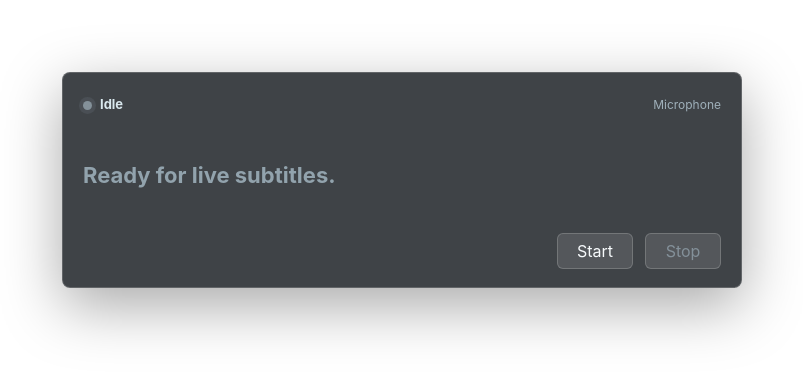
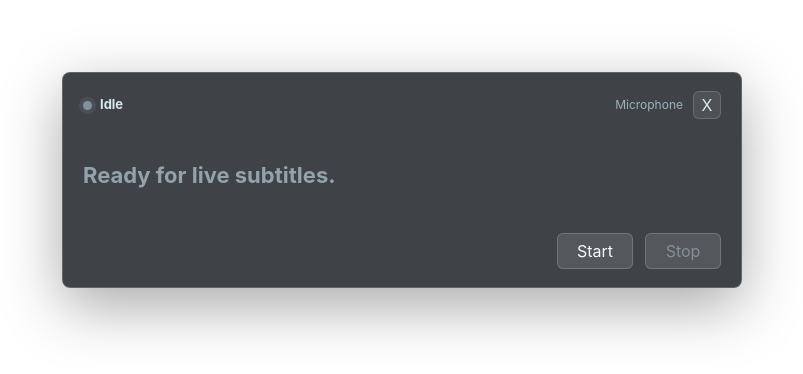
Before and after one commit to zhowzeng/subtitle-island, a SvelteKit app: page / in a window 1280 px wide. Shown: the part 220-594 px from the top of the page, without its empty margins (238-1041 px from the left). Built offline with nearby package versions, Linux system fonts and the light colour scheme.

Commit message:
feat: add window controls for subtitle island

```diff
--- a/src-tauri/tauri.conf.json
+++ b/src-tauri/tauri.conf.json
@@ -22,7 +22,7 @@
         "decorations": false,
         "transparent": true,
         "alwaysOnTop": true,
-        "skipTaskbar": true,
+        "skipTaskbar": false,
         "fullscreen": false
       }
     ],
--- a/src/routes/+page.svelte
+++ b/src/routes/+page.svelte
@@ -1,5 +1,5 @@
 <script lang="ts">
-	import { invoke } from '@tauri-apps/api/core';
+	import { invoke, isTauri } from '@tauri-apps/api/core';
 	import { listen } from '@tauri-apps/api/event';
 	import { onMount } from 'svelte';
 
@@ -28,7 +28,7 @@
 		'Start and stop control the session state.'
 	];
 
-	const isTauriRuntime = () => typeof window !== 'undefined' && '__TAURI_INTERNALS__' in window;
+	const isTauriRuntime = () => typeof window !== 'undefined' && isTauri();
 
 	function pushTranscript(segment: TranscriptSegment) {
 		transcriptLines = [...transcriptLines, segment].slice(-2);
@@ -100,6 +100,29 @@
 		sessionState = 'idle';
 	}
 
+	async function closeApp() {
+		try {
+			await invoke('close_window');
+		} catch (error) {
+			errorMessage = error instanceof Error ? error.message : String(error);
+			sessionState = 'error';
+		}
+	}
+
+	async function startWindowDrag(event: PointerEvent) {
+		const target = event.target instanceof Element ? event.target : undefined;
+
+		if (event.button !== 0 || target?.closest('button, a, input, textarea, select')) {
+			return;
+		}
+
+		event.preventDefault();
+		await invoke('start_window_drag').catch((error) => {
+			errorMessage = error instanceof Error ? error.message : String(error);
+			sessionState = 'error';
+		});
+	}
+
 	onMount(() => {
 		if (!isTauriRuntime()) {
 			return;
@@ -129,13 +152,21 @@
 </svelte:head>
 
 <main class="island-shell" data-state={sessionState}>
-	<section class="subtitle-island" aria-label="Subtitle island">
-		<div class="status-row">
+	<section
+		class="subtitle-island"
+		aria-label="Subtitle island"
+		data-tauri-drag-region
+		onpointerdown={startWindowDrag}
+	>
+		<div class="status-row" role="group" aria-label="Window controls">
 			<div class="status-pill">
 				<span class="status-dot"></span>
 				<span>{sessionState === 'listening' ? 'Listening' : sessionState === 'error' ? 'Error' : 'Idle'}</span>
 			</div>
-			<span class="source-label">Microphone</span>
+			<div class="window-actions">
+				<span class="source-label">Microphone</span>
+				<button class="window-close" type="button" aria-label="Close app" onclick={closeApp}>X</button>
+			</div>
 		</div>
 
 		<div class="subtitle-lines" aria-live="polite">
--- a/src/routes/layout.css
+++ b/src/routes/layout.css
@@ -39,6 +39,8 @@ button {
 	background: rgb(10 15 20 / 0.78);
 	box-shadow: 0 18px 60px rgb(0 0 0 / 0.34);
 	backdrop-filter: blur(18px);
+	cursor: grab;
+	user-select: none;
 }
 
 .status-row,
@@ -47,6 +49,10 @@ button {
 	align-items: center;
 	justify-content: space-between;
 	gap: 12px;
+}
+
+.subtitle-island:active {
+	cursor: grabbing;
 }
 
 .status-pill {
@@ -81,6 +87,31 @@ button {
 .source-label {
 	color: #9fb0ba;
 	font-size: 12px;
+}
+
+.window-actions {
+	display: inline-flex;
+	align-items: center;
+	gap: 10px;
+}
+
+.window-close {
+	display: inline-grid;
+	width: 28px;
+	height: 28px;
+	place-items: center;
+	border: 1px solid rgb(255 255 255 / 0.16);
+	border-radius: 6px;
+	color: #d9e8ee;
+	background: rgb(255 255 255 / 0.08);
+	cursor: pointer;
+	line-height: 1;
+}
+
+.window-close:hover {
+	color: #ffffff;
+	background: rgb(255 107 95 / 0.28);
+	border-color: rgb(255 107 95 / 0.42);
 }
 
 .subtitle-lines {
```
Also changed, not shown: 1 other file (tests, documents, lock files or other folders).
